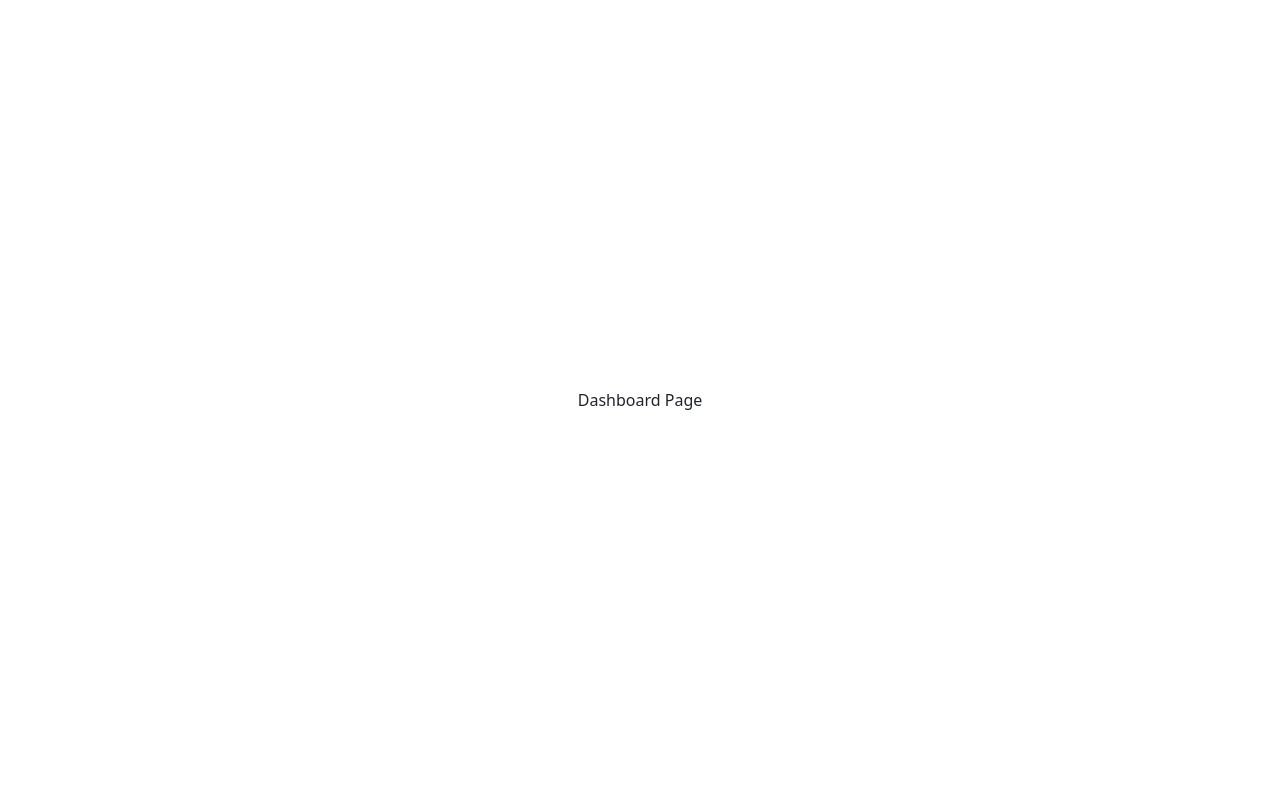
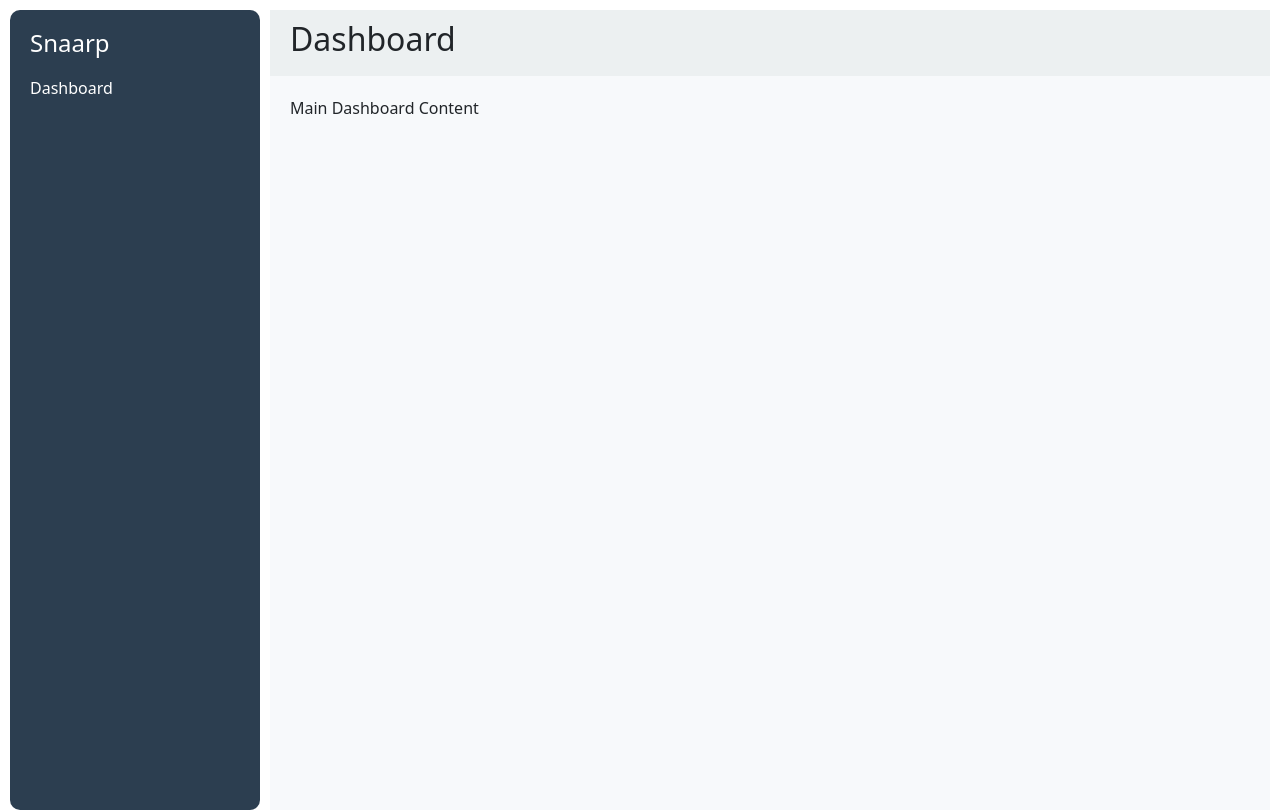
Before and after one commit to Peterzolo/Snaarp-Dashboard, a React (Vite) app: page /dashboard in a window 1280 px wide. Built offline with nearby package versions, Linux system fonts and the light colour scheme.

Commit message:
Dashboard
Created dashboard layout [mobile and large screen]

```diff
--- a/package.json
+++ b/package.json
@@ -13,13 +13,16 @@
     "axios": "^1.7.9",
     "bootstrap": "5.1.3",
     "react": "^18.3.1",
+    "react-bootstrap": "^2.10.7",
     "react-dom": "^18.3.1",
+    "react-icons": "^5.4.0",
     "react-router-dom": "^7.1.1",
     "styled-components": "^6.1.14"
   },
   "devDependencies": {
     "@eslint/js": "^9.17.0",
     "@types/react": "^18.3.18",
+    "@types/react-bootstrap": "^0.32.37",
     "@types/react-dom": "^18.3.5",
     "@types/react-router-dom": "^5.3.3",
     "@types/styled-components": "^5.1.34",
--- a/src/App.tsx
+++ b/src/App.tsx
@@ -1,6 +1,6 @@
-import './App.css';
+// import './App.css';
 import styled from 'styled-components';
-import Dashboard from './Screens/dashboard/Dashboard';
+import { Dashboard } from './Screens/dashboard/Dashboard';
 
 function App() {
   return (
@@ -10,6 +10,12 @@ function App() {
   );
 }
 
-const MainWrapper = styled.div``;
+const MainWrapper = styled.div`
+  padding: 10px;
+  width: 100%;
+  height: 100vh;
+  display: flex;
+  flex-direction: column;
+`;
 
 export default App;
--- a/src/Layouts/DashboardLayout/DashboardLayoutComponents/Sidebar/index.tsx
+++ b/src/Layouts/DashboardLayout/DashboardLayoutComponents/Sidebar/index.tsx
@@ -0,0 +1,63 @@
+import React from 'react';
+import styled from 'styled-components';
+
+export const SidebarLayout = ({
+  isMobileMenuOpen,
+}: {
+  isMobileMenuOpen: boolean;
+}) => {
+  return (
+    <SidebarWrapper isMobileMenuOpen={isMobileMenuOpen}>
+      <Logo>Snaarp</Logo>
+      <Menu>
+        <MenuItem>Dashboard</MenuItem>
+      </Menu>
+    </SidebarWrapper>
+  );
+};
+
+const SidebarWrapper = styled.div<{ isMobileMenuOpen: boolean }>`
+  border-radius: 10px;
+  width: 250px;
+  height: 100vh;
+  background: #2c3e50;
+  color: white;
+  padding: 20px;
+  display: flex;
+  flex-direction: column;
+  align-items: flex-start;
+  position: fixed;
+  left: ${(props) => (props.isMobileMenuOpen ? '0' : '-250px')};
+  top: 0;
+  transition: left 0.3s ease;
+  z-index: 999;
+
+  @media (max-width: 768px) {
+    width: 250px;
+    left: ${(props) => (props.isMobileMenuOpen ? '0' : '-250px')};
+  }
+
+  @media (min-width: 992px) {
+    position: static;
+    left: 0;
+    width: 250px;
+  }
+`;
+
+const Logo = styled.h1`
+  margin-bottom: 20px;
+  font-size: 24px;
+`;
+
+const Menu = styled.div`
+  display: flex;
+  flex-direction: column;
+  gap: 15px;
+`;
+
+const MenuItem = styled.div`
+  cursor: pointer;
+  &:hover {
+    text-decoration: underline;
+  }
+`;
--- a/src/Layouts/DashboardLayout/DashboardLayoutComponents/Topbar/index.tsx
+++ b/src/Layouts/DashboardLayout/DashboardLayoutComponents/Topbar/index.tsx
@@ -1,7 +1,38 @@
 import React from 'react';
+import styled from 'styled-components';
+import { FaBars } from 'react-icons/fa';
 
-const TopBarLayout = () => {
-  return <div>TopBar</div>;
+export const TopBarLayout = ({
+  toggleSidebar,
+}: {
+  toggleSidebar: () => void;
+}) => {
+  return (
+    <TopBarWrapper>
+      <h2>Dashboard</h2>
+      <HamburgerIcon onClick={toggleSidebar}>
+        <FaBars />
+      </HamburgerIcon>
+    </TopBarWrapper>
+  );
 };
 
-export default TopBarLayout;
+const TopBarWrapper = styled.div`
+  width: 100%;
+  background: #ecf0f1;
+  padding: 10px 20px;
+  position: sticky;
+  top: 0;
+  z-index: 10;
+  display: flex;
+  justify-content: space-between;
+  align-items: center;
+`;
+
+const HamburgerIcon = styled.div`
+  cursor: pointer;
+  display: none; /* Hide it on desktop */
+  @media (max-width: 768px) {
+    display: block; /* Show it on mobile */
+  }
+`;
--- a/src/Layouts/index.tsx
+++ b/src/Layouts/index.tsx
@@ -1,10 +1,49 @@
-import React from 'react';
+import React, { ReactNode, useState } from 'react';
 import styled from 'styled-components';
+import { SidebarLayout } from './DashboardLayout/DashboardLayoutComponents/Sidebar';
+import { TopBarLayout } from './DashboardLayout/DashboardLayoutComponents/Topbar';
 
-const DashboardLayout = () => {
-  return <MainWrapper></MainWrapper>;
+interface DashboardLayoutProps {
+  children: ReactNode;
+}
+
+export const DashboardLayout: React.FC<DashboardLayoutProps> = ({
+  children,
+}) => {
+  const [isMobileMenuOpen, setIsMobileMenuOpen] = useState(false);
+
+  const toggleSidebar = () => {
+    setIsMobileMenuOpen((prevState) => !prevState);
+  };
+
+  return (
+    <MainWrapper>
+      <SidebarLayout isMobileMenuOpen={isMobileMenuOpen} />
+      <ContentWrapper>
+        <TopBarLayout toggleSidebar={toggleSidebar} />
+        <MainContentWrapper>{children}</MainContentWrapper>
+      </ContentWrapper>
+    </MainWrapper>
+  );
 };
 
-const MainWrapper = styled.div``;
+const MainWrapper = styled.div`
+  display: flex;
+  height: 100vh;
+  width: 100%;
+  gap: 10px;
+`;
 
-export default DashboardLayout;
+const ContentWrapper = styled.div`
+  flex: 1;
+  display: flex;
+  flex-direction: column;
+  overflow: hidden;
+`;
+
+const MainContentWrapper = styled.div`
+  flex: 1;
+  overflow-y: auto;
+  padding: 20px;
+  background: #f7f9fb;
+`;
--- a/src/Screens/dashboard/Dashboard.tsx
+++ b/src/Screens/dashboard/Dashboard.tsx
@@ -1,7 +1,13 @@
 import React from 'react';
+import { DashboardLayout } from '../../Layouts';
+import styled from 'styled-components';
 
-const Dashboard = () => {
-  return <div>Dashboard Page</div>;
+export const Dashboard = () => {
+  return (
+    <DashboardLayout>
+      <MainWrapper>Main Dashboard Content</MainWrapper>
+    </DashboardLayout>
+  );
 };
 
-export default Dashboard;
+const MainWrapper = styled.div``;
--- a/src/index.css
+++ b/src/index.css
@@ -25,9 +25,9 @@ a:hover {
 body {
   margin: 0;
   display: flex;
-  place-items: center;
-  min-width: 320px;
+  width: 100%;
   min-height: 100vh;
+  flex-direction: column;
 }
 
 h1 {
```
Also changed, not shown: src/Layouts/DashboardLayout/DashboardLayoutComponents/MainContent/index.tsx (+17 -3 lines), 1 other file (tests, documents, lock files or other folders).
